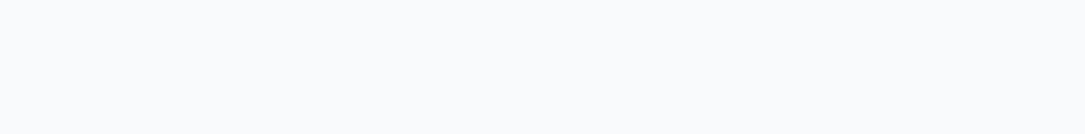
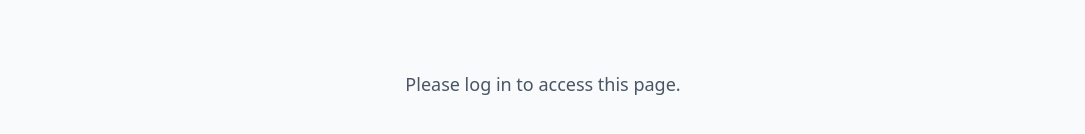
Before and after one commit to ShahAlom47/my_work_book, a Next.js app: page /my-book in a window 1280 px wide. Shown: the part 372-506 px from the top of the page, without its empty margins (97-1182 px from the left). Built offline with nearby package versions, Linux system fonts and the light colour scheme; no server answers.

Commit message:
update     my book wrapper file

```diff
--- a/src/Wrapper/MyBookWrapper.tsx
+++ b/src/Wrapper/MyBookWrapper.tsx
@@ -1,4 +1,6 @@
-import React, { ReactNode } from 'react';
+"use client";
+import { useUser } from '@/Hooks/useUser';
+import React, { ReactNode } from 'react'; // 🔹 তোমার hook path অনুযায়ী adjust করো
 
 interface MyBookWrapperProps {
   children: ReactNode;
@@ -6,6 +8,27 @@ interface MyBookWrapperProps {
 }
 
 const MyBookWrapper: React.FC<MyBookWrapperProps> = ({ children, title }) => {
+  const { user, isLoading } = useUser();
+
+  // 🔹 User data লোড হওয়া পর্যন্ত Loading দেখাও
+  if (isLoading) {
+    return (
+      <div className="min-h-screen flex justify-center items-center bg-gray-50">
+        <div className="animate-spin rounded-full h-12 w-12 border-b-2 border-gray-800"></div>
+      </div>
+    );
+  }
+
+  // 🔹 যদি user না থাকে, তাহলে লগইন পেজে রিডাইরেক্ট বা মেসেজ দেখাও
+  if (!user) {
+    return (
+      <div className="min-h-screen flex justify-center items-center bg-gray-50">
+        <p className="text-gray-600 text-lg">Please log in to access this page.</p>
+      </div>
+    );
+  }
+
+  // 🔹 user থাকলে মূল content দেখাও
   return (
     <div className="min-h-screen bg-gray-50 flex justify-center items-start py-10 px-4">
       <div className="w-full max-w-5xl bg-white shadow-md rounded-2xl p-6">
```
